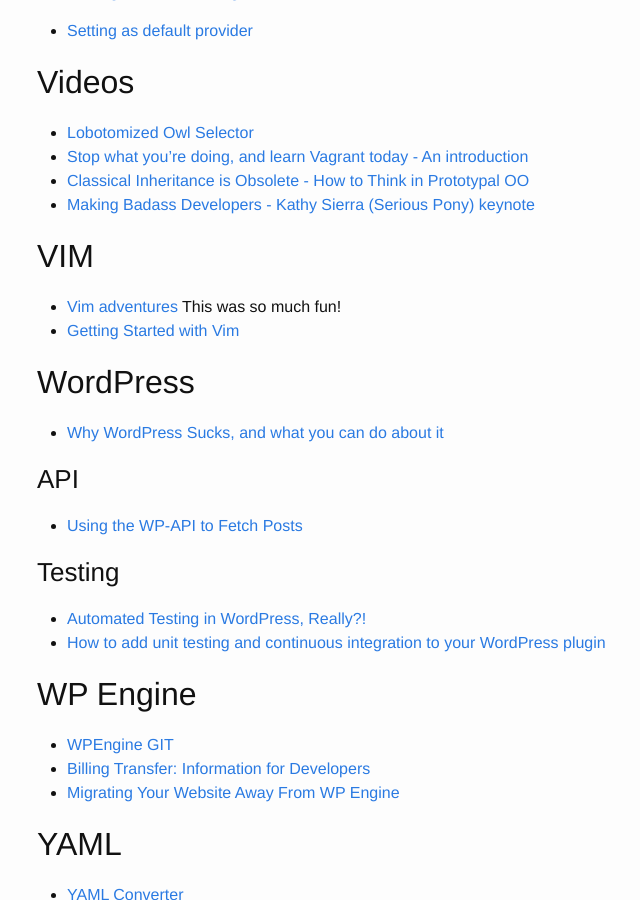
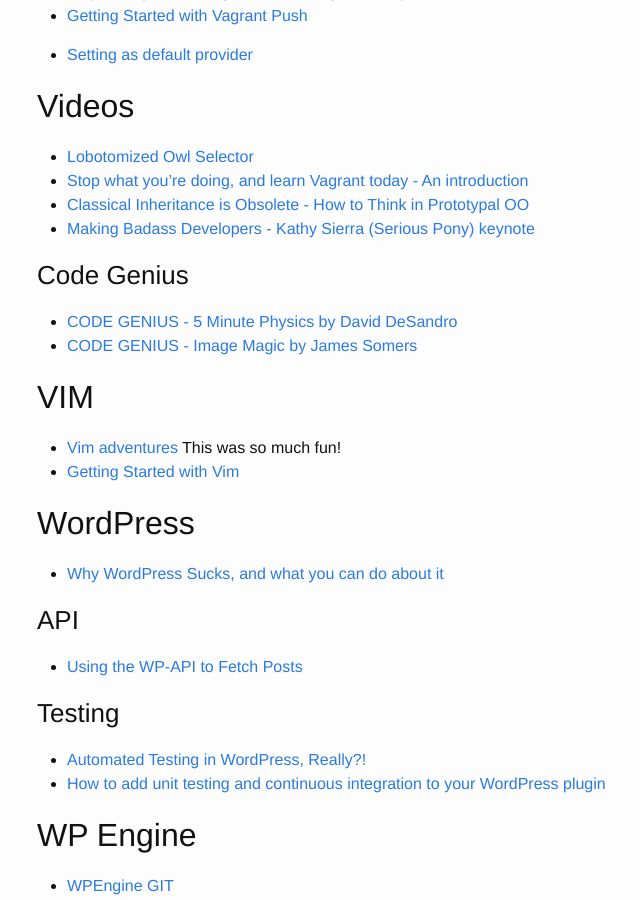
Before and after one commit to brownerd/brownerd.github.io, a Jekyll site: the page built from _posts/2015-01-01-reading-list-2015.md, in a window 1280 px wide and 900 px high, scrolled down 28354 px. Shown: the whole window, without its empty margins (233-873 px from the left). Built offline with Jekyll 4.4.1, drawn with Linux system fonts in a browser that asks for light colours; emoji names are drawn with the system emoji font; some of the changed text lies outside the part shown.

```diff
--- a/_posts/2015-01-01-reading-list-2015.md
+++ b/_posts/2015-01-01-reading-list-2015.md
@@ -1586,6 +1586,9 @@ Tom’s Own Minimal Language. I hate XML. I like JSON. I love YAML. And I just s
 - [Making Badass Developers - Kathy Sierra (Serious Pony) keynote](https://www.youtube.com/watch?v=FKTxC9pl-WM)
 
 
+### Code Genius
+- [CODE GENIUS - 5 Minute Physics by David DeSandro](https://www.youtube.com/watch?v=n6FKT-KafRk)
+- [CODE GENIUS - Image Magic by James Somers](https://www.youtube.com/watch?v=hr42JjCRM-0)
 
 
 ## VIM
```
Also changed, not shown: other parts of _posts/2015-01-01-reading-list-2015.md (+1 -1 lines).
